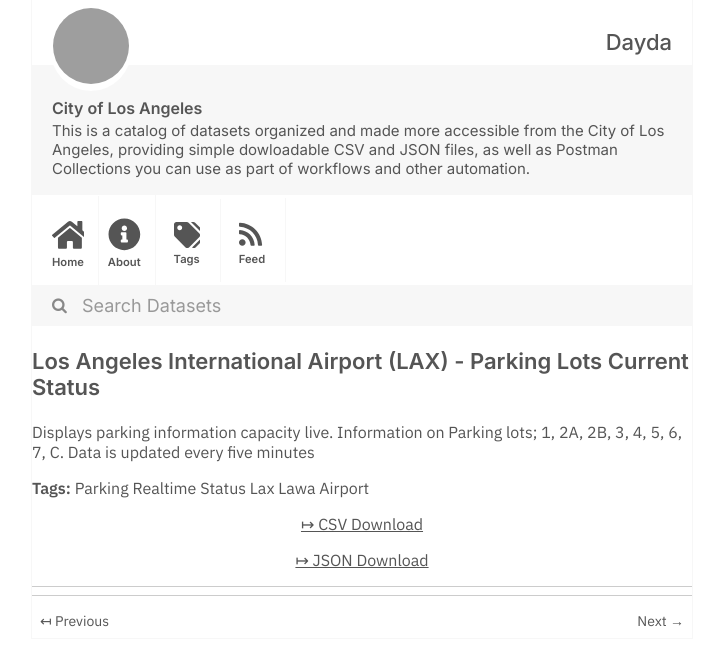
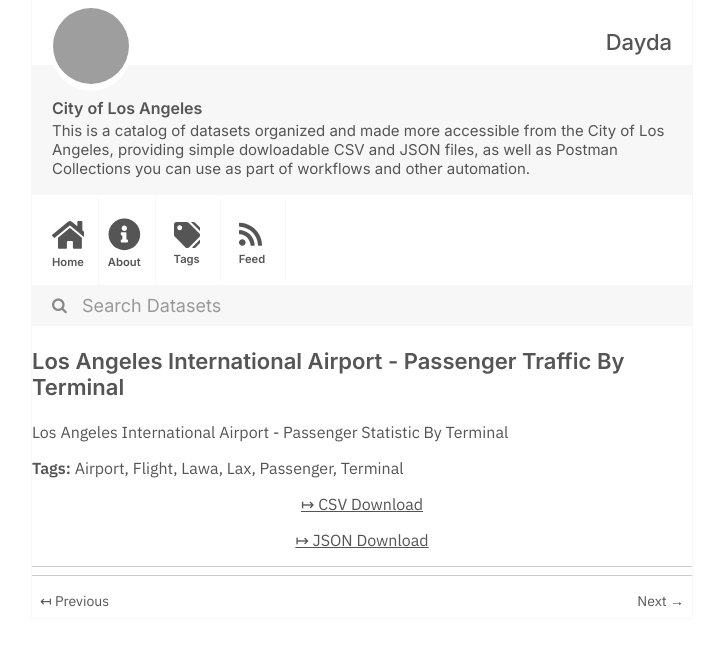
Before and after one commit to dayda-entities/city-of-los-angeles, a Jekyll site: the page built from _posts/2020-11-10-los-angeles-international-airp.md, in a window 1280 px wide, cut to the strip 0-666 px from the top of the page. Shown: the whole strip, without its empty margins (278-997 px from the left). Built offline with Jekyll 4.4.1, drawn with Linux system fonts in a browser that asks for light colours; grey boxes are pictures that could not be loaded.

Commit message:
Publish Data

```diff
--- a/_posts/2020-11-10-los-angeles-international-airp.md
+++ b/_posts/2020-11-10-los-angeles-international-airp.md
@@ -1,18 +1,21 @@
 ---
-title: Los Angeles International Airport (LAX) - Parking Lots Current Status
-created: '2020-11-10T17:52:19.015768'
-modified: '2020-12-02T15:56:00.828068'
+title: Los Angeles International Airport - Passenger Traffic By Terminal
+created: '2020-11-10T17:52:22.021045'
+modified: '2020-12-02T15:56:15.696340'
 state: active
 type: dataset
 tags:
-  - Parking Realtime Status Lax Lawa Airport
+  - Airport
+  - Flight
+  - Lawa
+  - Lax
+  - Passenger
+  - Terminal
 groups:
   - Local Government
-csv_url: 'https://data.lacity.org/api/views/dik5-hwp6/rows.csv?accessType=DOWNLOAD'
-json_url: 'https://data.lacity.org/api/views/dik5-hwp6/rows.json?accessType=DOWNLOAD'
+csv_url: 'https://data.lacity.org/api/views/g3qu-7q2u/rows.csv?accessType=DOWNLOAD'
+json_url: 'https://data.lacity.org/api/views/g3qu-7q2u/rows.json?accessType=DOWNLOAD'
 layout: post
 
 ---
-Displays parking information capacity live.
-Information on Parking lots; 1, 2A, 2B, 3, 4, 5, 6, 7, C.
-Data is updated every five minutes
+Los Angeles International Airport  - Passenger Statistic By Terminal
```
